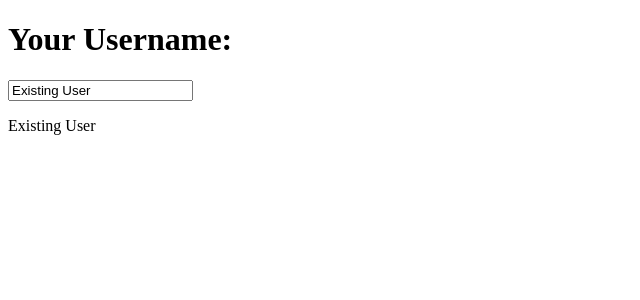
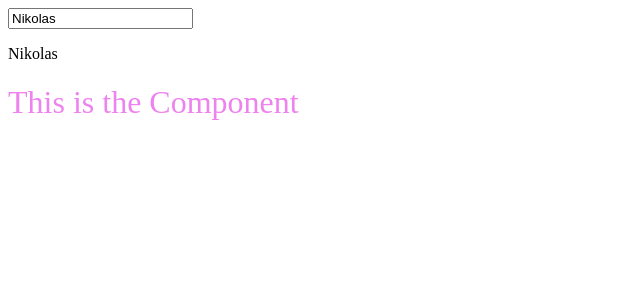
Before and after one commit to prajwal-hebbar-07/svelte-exploration, a SvelteKit app: page / in a window 1280 px wide. Shown: the top 300 px of the page, without its empty margins (0-640 px from the left). Built offline with nearby package versions, Linux system fonts and the light colour scheme.

Commit message:
feat: create UserInput component for username input and display

```diff
--- /dev/null
+++ b/src/lib/components/UserInput.svelte
@@ -0,0 +1,13 @@
+<script lang="ts">
+	import type { Snippet } from 'svelte';
+
+	interface UserInputInterface {
+		userName: string;
+		children: Snippet;
+	}
+	let { userName, children, ...props }: UserInputInterface = $props();
+</script>
+
+<input type="text" bind:value={userName} />
+<p>{userName}</p>
+{@render children()}
--- a/src/routes/+page.svelte
+++ b/src/routes/+page.svelte
@@ -1,16 +1,12 @@
-<script lang="ts">
-	let userName = $state('Existing User');
-	$inspect(userName);
-
-	// $effect(() => {
-	//     console.log("Effect Hook")
-	//     if(userName) {
-	//         console.log(`Effect hook is performing an action on ${userName}`)
-	//     }
-	// })
+<script>
+	import UserInput from '$lib/components/UserInput.svelte';
 </script>
 
-<h1>Your Username:</h1>
-<input type="text" bind:value={userName} />
+<UserInput userName="Nikolas"><h1>This is the Component</h1></UserInput>
 
-<p>{userName}</p>
+<style>
+	h1 {
+		color: violet;
+		font-weight: 100;
+	}
+</style>
```
